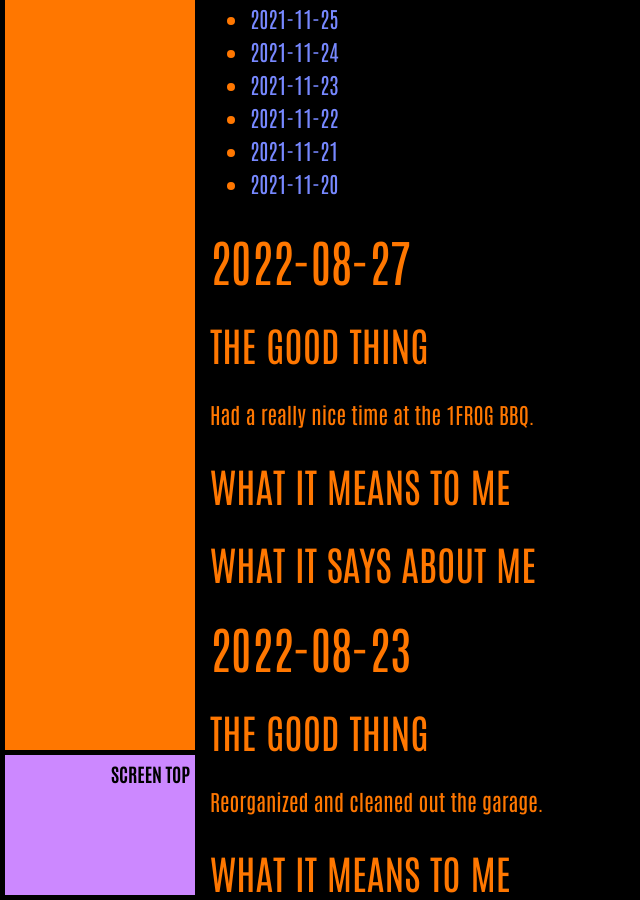
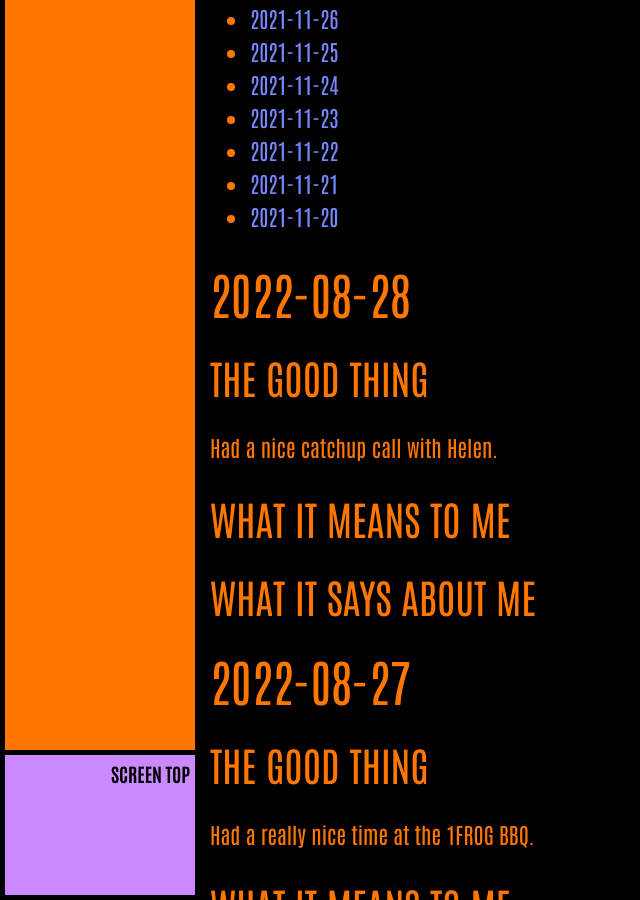
Before and after one commit to ArthurZey/arthurzey.github.io, a Jekyll site: the page built from _pages/one-good-thing.md, in a window 1280 px wide and 900 px high, scrolled down 5511 px. Shown: the whole window, without its empty margins (0-640 px from the left). Built offline with Jekyll 4.4.1, drawn with Linux system fonts in a browser that asks for light colours; some of the changed text lies outside the part shown.

Commit message:
added stub for 2022-08-28

```diff
--- a/_pages/one-good-thing.md
+++ b/_pages/one-good-thing.md
@@ -12,6 +12,15 @@
 * TOC
 {:toc}
 {::options toc_levels="2" /}
+
+## 2022-08-28
+### The Good Thing
+Had a nice catchup call with Helen.
+### What It Means to Me
+
+### What It Says about Me
+
+
 
 ## 2022-08-27
 ### The Good Thing
```
Also changed, not shown: other parts of _pages/one-good-thing.md (+1 -1 lines).
